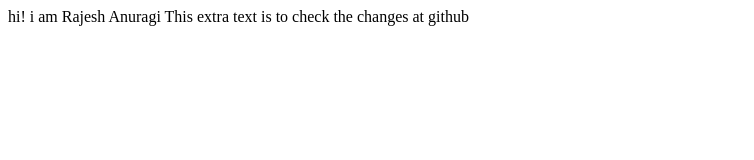
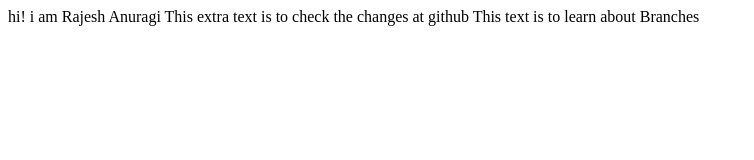
Before and after one commit to AnuragiRajesh/about-github, a plain HTML site: page index.html in a window 1280 px wide. Shown: the whole page, without its empty margins (0-754 px from the left). Drawn offline with Linux system fonts and the light colour scheme.

Commit message:
updated some details about the project

```diff
--- a/index.html
+++ b/index.html
@@ -9,5 +9,6 @@
 <body>
     hi! i am Rajesh Anuragi
     This extra text is to check the changes at github
+    This text is to learn about Branches
 </body>
 </html>
```
